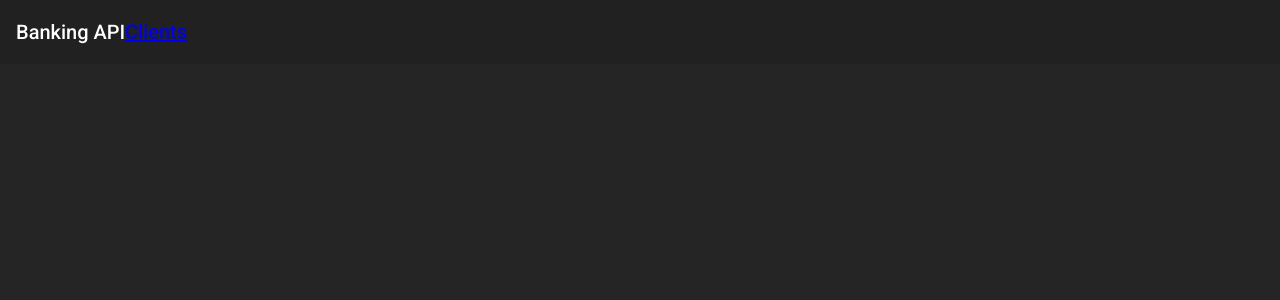
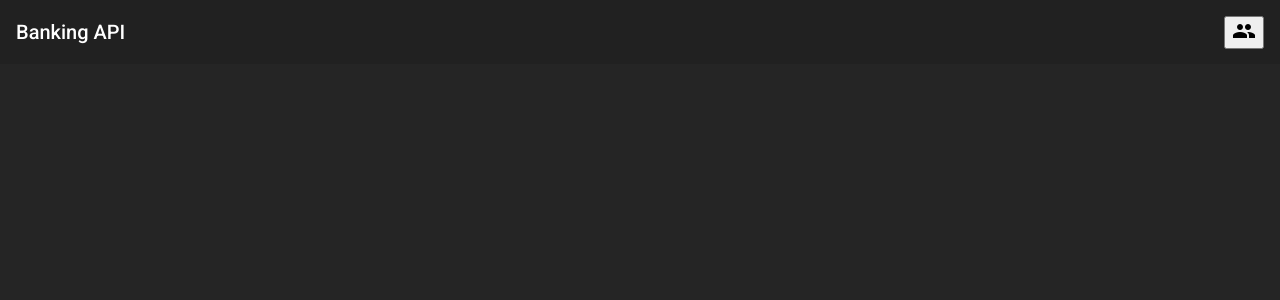
Before and after one commit to java-gcp-220228/john-revature, an Angular app in the folder ui/: page / in a window 1280 px wide. Shown: the top 300 px of the page. Built offline with nearby package versions, Linux system fonts and the light colour scheme.

Commit message:
stylized header toolbar

```diff
--- a/ui/src/app/app.component.css
+++ b/ui/src/app/app.component.css
@@ -0,0 +1,3 @@
+.spacer {
+  flex: 1 1 auto;
+}
--- a/ui/src/app/app.component.html
+++ b/ui/src/app/app.component.html
@@ -1,6 +1,8 @@
 <mat-toolbar>
-  <h1>Banking API</h1>
-  <br/>
-  <a routerLink="clients">Clients</a>
+  <span><h1>Banking API</h1></span>
+  <span class="spacer"></span>
+  <button mat-icon-button [routerLink]="['/clients']">
+    <mat-icon>group</mat-icon>
+  </button>
 </mat-toolbar>
 <router-outlet></router-outlet>
--- a/ui/src/app/app.module.ts
+++ b/ui/src/app/app.module.ts
@@ -8,6 +8,7 @@ import { ClientComponent } from './client/client.component';
 import { HttpClientModule } from '@angular/common/http'
 import { MatCardModule } from '@angular/material/card'
 import { MatListModule } from '@angular/material/list'
+import { MatIconModule } from '@angular/material/icon'
 import { MatTableModule } from '@angular/material/table';
 import { MatToolbarModule } from '@angular/material/toolbar'
 import { MatPaginatorModule } from '@angular/material/paginator';
@@ -32,6 +33,7 @@ import { AccountDetailsComponent } from './account-details/account-details.compo
     HttpClientModule,
     MatCardModule,
     MatListModule,
+    MatIconModule,
     MatTableModule,
     MatToolbarModule,
     MatPaginatorModule,
```
